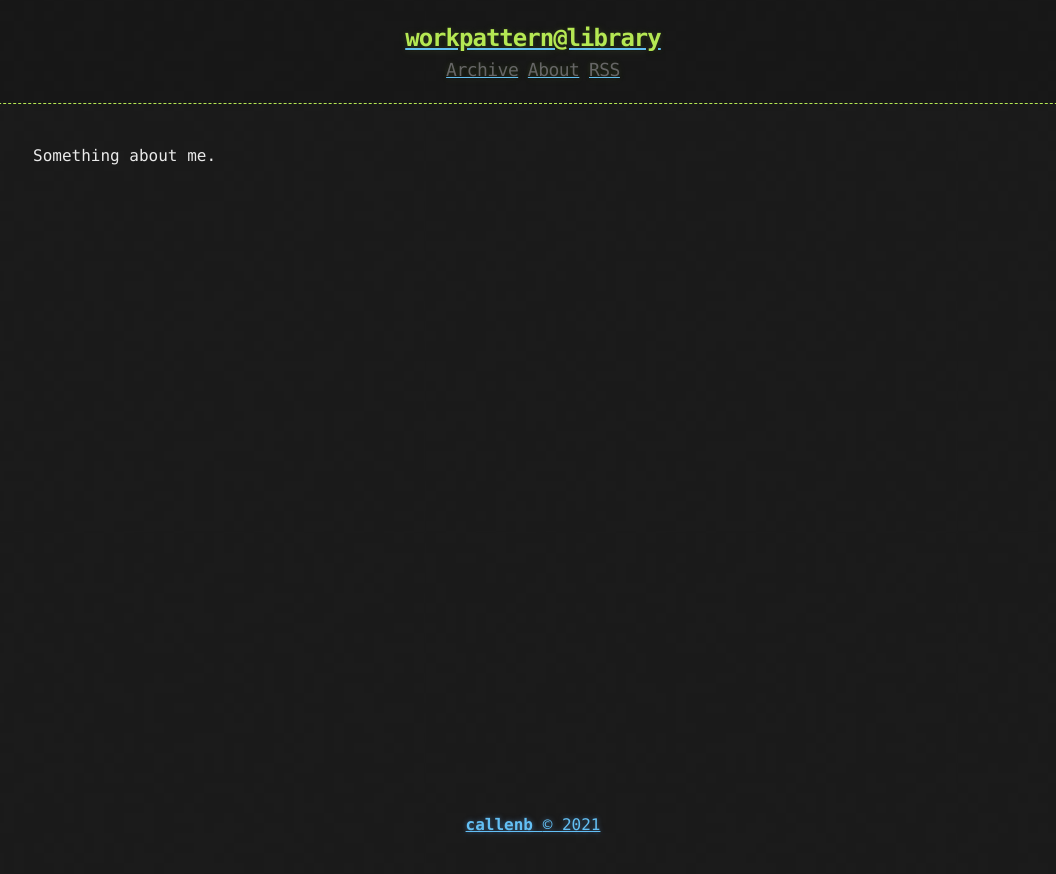
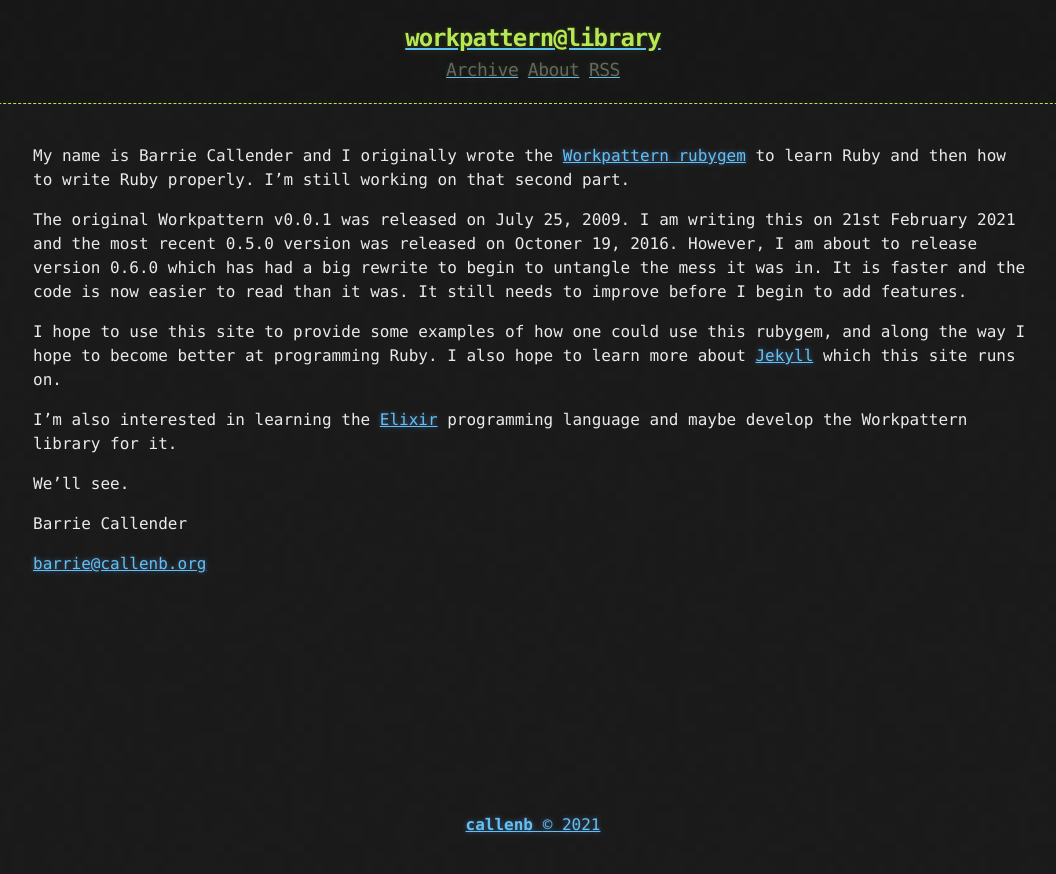
Before and after one commit to callenb/workpattern.org, a Jekyll site: the page built from about.md, in a window 1280 px wide. Shown: the top 874 px of the page, without its empty margins (107-1163 px from the left). Built offline with Jekyll 4.4.1, drawn with Linux system fonts in a browser that asks for light colours.

Commit message:
page: About
This is to serve as the introduction to the site, so now I have my work
cutout meeting this promise!

```diff
--- a/about.md
+++ b/about.md
@@ -3,4 +3,16 @@ layout: page
 title: About
 ---
 
-Something about me.
+My name is Barrie Callender and I originally wrote the [Workpattern rubygem](https://rubygems.org/gems/workpattern) to learn Ruby and then how to write Ruby properly.  I'm still working on that second part.
+
+The original Workpattern v0.0.1 was released on July 25, 2009.  I am writing this on 21st February 2021 and the most recent 0.5.0 version was released on Octoner 19, 2016.  However, I am about to release version 0.6.0 which has had a big rewrite to begin to untangle the mess it was in.  It is faster and the code is now easier to read than it was.  It still needs to improve before I begin to add features.
+
+I hope to use this site to provide some examples of how one could use this rubygem, and along the way I hope to become better at programming Ruby.  I also hope to learn more about [Jekyll](https://jekyllrb.com/) which this site runs on.
+
+I'm also interested in learning the [Elixir](https://elixir-lang.org/) programming language and maybe develop the Workpattern library for it.
+
+We'll see.
+
+Barrie Callender
+
+<a href="javascript:location='mailto:\u0062\u0061\u0072\u0072\u0069\u0065\u0040\u0063\u0061\u006c\u006c\u0065\u006e\u0062\u002e\u006f\u0072\u0067';void 0"><script type="text/javascript">document.write('\u0062\u0061\u0072\u0072\u0069\u0065\u0040\u0063\u0061\u006c\u006c\u0065\u006e\u0062\u002e\u006f\u0072\u0067')</script></a>
```
